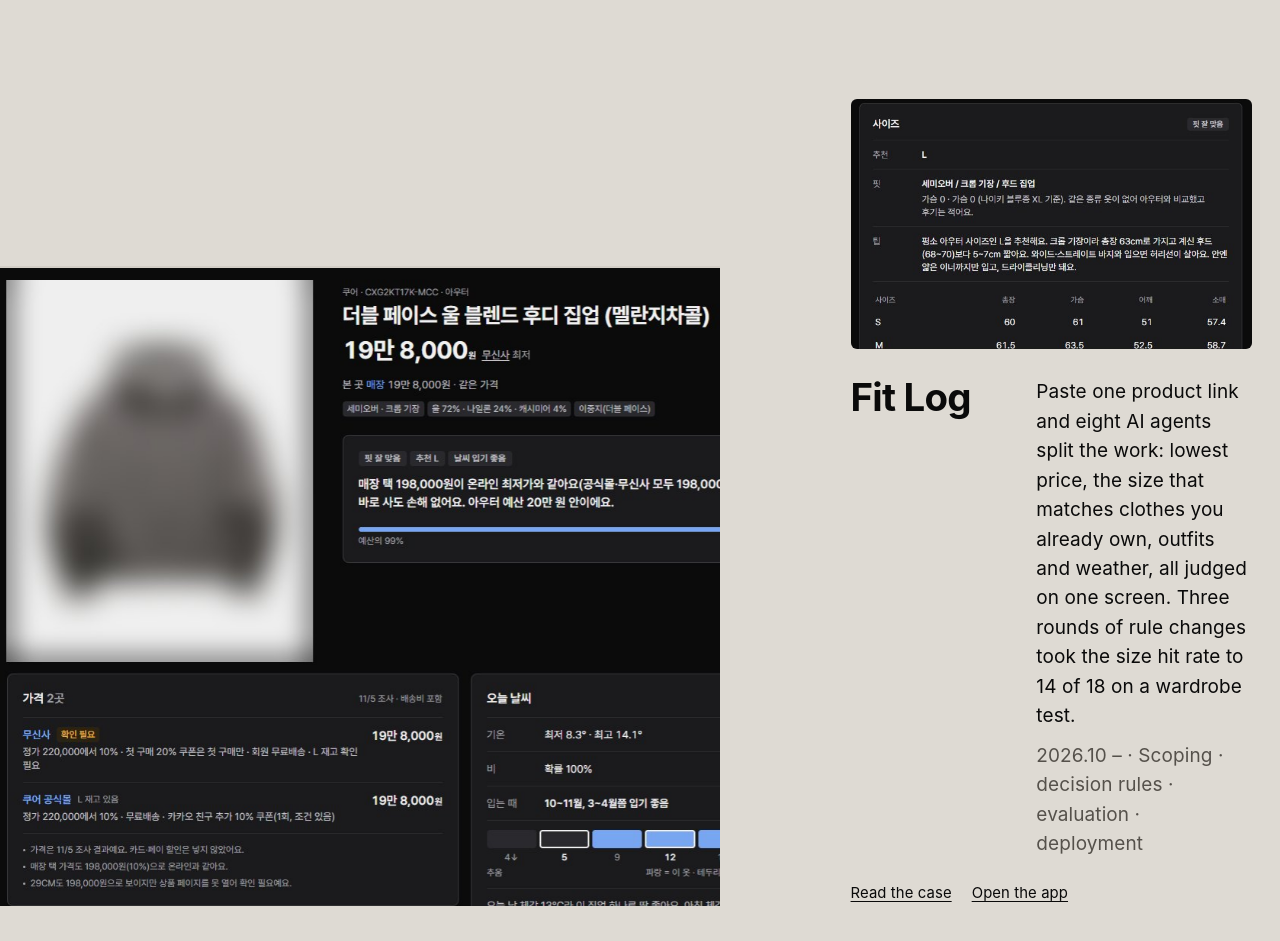
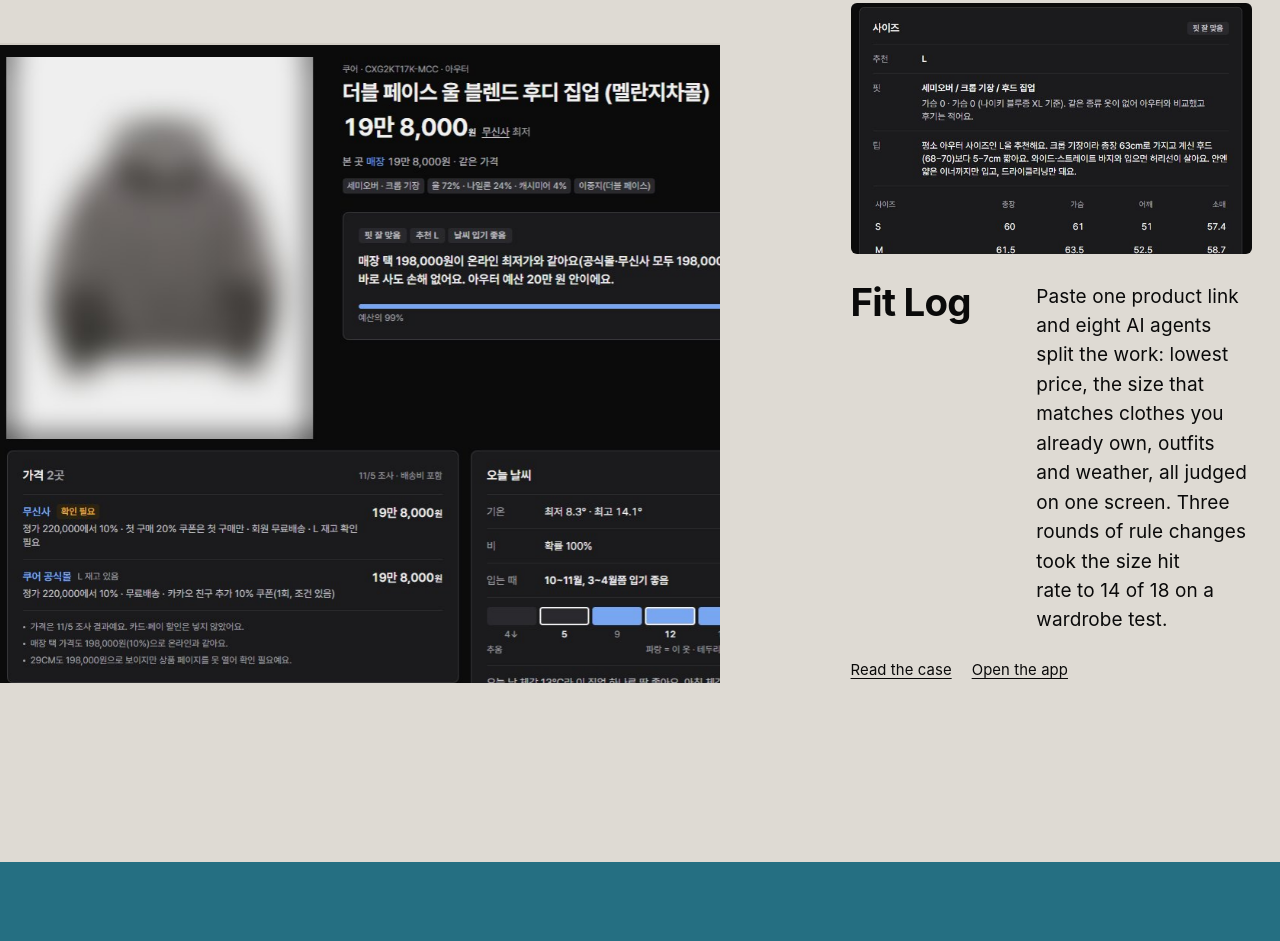
Before and after one commit to Won-22/Won-22.github.io, a plain HTML site: page index.html in a window 1280 px wide. Shown: the part 1659-2600 px from the top of the page. Drawn offline with nearby package versions, Linux system fonts and the light colour scheme; a web font is replaced by a local one.

Commit message:
문구·이메일·역할 줄 삭제, 한국어 줄바꿈 정리 (#3)
- 앱 화면 안내 문구와 © 푸터 줄 삭제
- 이메일 주소와 mailto 링크 삭제 (연락 버튼은 GitHub로)
- 프로젝트 기간·역할 줄, 'Fit Log · 시작일 · 1인 프로젝트' 줄 삭제
- 'FDE 지망 개발자' 제목과 '대전 · FDE 지망 개발자' 줄 삭제
- 문단 text-wrap: pretty, 제목 balance로 줄 끝 정리


Claude-Session: https://claude.ai/code/session_01M6WNffFZC9MTru3tRHwmZm

Co-authored-by: Claude <noreply@anthropic.com>

```diff
--- a/assets/css/site.css
+++ b/assets/css/site.css
@@ -43,6 +43,9 @@
 /* ---------- Base ---------- */
 *, *::before, *::after { box-sizing: border-box; }
 html { -webkit-text-size-adjust: 100%; scroll-behavior: smooth; }
+/* 줄바꿈: 한국어는 낱말 단위로만 끊고, 마지막 줄이 한두 글자만 남지 않게 */
+p, li, dd, figcaption, blockquote { text-wrap: pretty; }
+h1, h2, h3 { text-wrap: balance; }
 body {
   margin: 0; background: var(--bg); color: var(--ink);
   font-family: var(--font-text); font-size: var(--step-body); line-height: 1.6;
@@ -93,7 +96,7 @@ ol, ul { padding: 0; list-style: none; }
 .wordmark text { font-family: var(--font-display); font-weight: 500; letter-spacing: -0.05em; }
 .hero .wordmark { transform-origin: 50% 60%; max-height: 52svh; }
 @media (max-width: 640px) { .hero .wordmark { max-height: none; } }
-.hero-bottom nav { display: flex; gap: 20px; }
+.hero-bottom nav { display: flex; gap: 20px; margin-left: auto; }
 
 /* ---------- Intro: staircase statement ---------- */
 .intro {
@@ -110,7 +113,6 @@ ol, ul { padding: 0; list-style: none; }
 .stairs span:nth-child(5) { padding-left: 24vw; color: var(--accent); }
 .intro-pics { display: grid; gap: 16px; align-self: start; margin-top: 8vh; }
 .intro-pics img { width: 100%; aspect-ratio: 3 / 2; object-fit: cover; object-position: left top; }
-.intro-note { grid-column: 1 / -1; align-self: end; font-size: var(--step-small); color: var(--invert-muted); max-width: 40ch; margin-top: 48px; }
 
 /* ---------- Work: oversized visual, small cluster ---------- */
 .work { padding-top: var(--gap-section); overflow: hidden; }
@@ -209,14 +211,13 @@ a.contact-row:hover { background: var(--ink); color: var(--bg); }
 a.contact-row:hover .go { transform: translateX(8px); }
 
 /* ---------- Footer: invitation over a cropped name ---------- */
-.site-footer { background: var(--invert-bg); color: var(--invert-ink); min-height: 88svh; overflow: hidden; display: grid; grid-template-rows: auto 1fr auto auto; padding: clamp(64px, 8vw, 120px) var(--margin) 0; }
+.site-footer { background: var(--invert-bg); color: var(--invert-ink); min-height: 88svh; overflow: hidden; display: grid; grid-template-rows: auto 1fr auto; padding: clamp(64px, 8vw, 120px) var(--margin) 0; }
 .footer-top { display: grid; grid-template-columns: repeat(12, 1fr); gap: 24px; }
 .footer-invite { grid-column: 1 / 8; }
 .footer-invite h2 { font-size: clamp(40px, 5vw, 80px); line-height: 1.02; letter-spacing: -0.03em; font-weight: 700; }
 .footer-invite .btn { margin-top: 32px; background: var(--invert-ink); color: var(--invert-bg); }
 .footer-invite .btn:hover { background: var(--accent); color: var(--accent-ink); }
 .footer-links { grid-column: 10 / 13; display: grid; gap: 10px; align-content: start; justify-items: start; font-size: 16px; }
-.footer-legal { display: flex; justify-content: space-between; flex-wrap: wrap; gap: 8px 24px; font-size: var(--step-small); color: var(--invert-muted); padding-bottom: 12px; }
 .footer-mark { position: relative; margin: 0 calc(var(--margin) * -1); height: 25vw; overflow: hidden; }
 .footer-mark .wordmark { position: absolute; top: 4px; left: var(--margin); width: calc(100% - var(--margin) * 2); transform-origin: 50% 0; }
 
@@ -333,6 +334,7 @@ a.contact-row:hover .go { transform: translateX(8px); }
   .hero-shot { display: block; margin: 32px 0 0; overflow: hidden; border-radius: 6px; }
   .hero-shot img { width: 100%; height: auto; }
   .hero-bottom { flex-direction: column; align-items: flex-start; gap: 12px; margin-top: 24px; }
+  .hero-bottom nav { margin-left: 0; }
 
   .intro { grid-template-columns: 1fr; min-height: auto; padding-top: 96px; }
   .stairs { font-size: 6vw; }
@@ -384,7 +386,6 @@ a.contact-row:hover .go { transform: translateX(8px); }
 }
 @media (min-width: 641px) { .hero-shot { display: none; } }
 
-.hero-role { display: block; position: relative; z-index: 1; margin-top: 24px; font-family: var(--font-text); font-size: var(--step-lead); font-weight: 600; letter-spacing: -0.01em; line-height: 1.3; }
 .stairs span:nth-child(2) { padding-left: 4vw; }
 .stairs span:nth-child(3) { padding-left: 8vw; }
 .stairs span:nth-child(4) { padding-left: 12vw; }
--- a/assets/js/site.js
+++ b/assets/js/site.js
@@ -41,7 +41,6 @@
       { ko: "18벌로 재며 고쳐서", en: "shipped it, measured it," },
       { ko: "14벌을 맞혔습니다.", en: "and got 14 of 18 right." }
     ],
-    introNote: { ko: "Fit Log · 2026년 10월 21일 시작 · 1인 프로젝트", en: "Fit Log · started 21 October 2026 · solo project" },
     measureHead: { ko: "규칙을 바꾸고 다시 쟀어요", en: "Change the rule, measure again" },
     measureLead: {
       ko: "옷장에서 옷 한 벌씩 빼고, 나머지로 그 옷의 사이즈를 맞히는 18문제예요. 방법을 골라 보세요.",
@@ -92,8 +91,6 @@
     footInvite: { ko: "같이 풀 문제를\n찾고 있어요", en: "Bring me\na real problem" },
     footBtnMail: { ko: "이메일 보내기", en: "Send an email" },
     footBtnGit: { ko: "GitHub 보기", en: "See GitHub" },
-    legal: { ko: "앱 화면은 실제 사용 화면이며, 쇼핑몰 상품 사진은 흐리게 처리했어요.", en: "App screens are real usage; store product photos are blurred." },
-    built: { ko: "HTML·CSS·JS로 직접 만든 사이트", en: "Hand-built in HTML, CSS and JS" },
     backHome: { ko: "← 처음으로", en: "← Home" },
     notFound: { ko: "이 프로젝트를 찾지 못했어요.", en: "Project not found." },
     otherWork: { ko: "다른 작업 보기", en: "See other work" }
@@ -223,7 +220,7 @@
   function renderHome() {
     var me = P.profile, projects = P.projects || [];
     var main = $("#main"); if (!main || !me) return;
-    document.title = t(me.name) + " · " + t(me.role);
+    document.title = t(me.name) + " · " + t({ ko: "포트폴리오", en: "Portfolio" });
     var first = projects[0];
 
     // 첫 화면
@@ -242,7 +239,6 @@
     var nameRow = el("div", { class: "hero-name" });
     var h1 = el("h1");
     h1.appendChild(wordmark(me.wordmark, t(me.name)));
-    h1.appendChild(el("span", { class: "hero-role", text: t(me.role) }));
     nameRow.appendChild(h1);
     hero.appendChild(nameRow);
     if (first) {
@@ -250,7 +246,6 @@
       hero.appendChild(shot);
     }
     var bottom = el("div", { class: "hero-bottom" });
-    bottom.appendChild(el("p", { text: t(me.location) + " · " + t(me.role) }));
     var bnav = el("nav", { "aria-label": "Sections" }, [
       linkEl(t(UI.work), "#work"), linkEl(t(UI.how), "#how"), linkEl(t(UI.contact), "#contact")
     ]);
@@ -259,7 +254,7 @@
     main.appendChild(hero);
 
     // 계단 문장
-    var intro = el("section", { class: "intro", "aria-label": t(UI.introNote) });
+    var intro = el("section", { class: "intro", "aria-label": "Fit Log" });
     var stairs = el("p", { class: "stairs" });
     UI.intro.forEach(function (line, i) { stairs.appendChild(rise(el("span", { text: t(line) }), i)); });
     intro.appendChild(stairs);
@@ -269,7 +264,6 @@
       pics.appendChild(rise(el("img", { src: "assets/img/real/coordi.jpg", alt: t({ ko: "Fit Log 내 옷장 코디 화면", en: "Fit Log outfits from my wardrobe" }), loading: "lazy" }), 3));
     }
     intro.appendChild(pics);
-    intro.appendChild(el("p", { class: "intro-note", text: t(UI.introNote) }));
     main.appendChild(intro);
 
     // 작업
@@ -284,7 +278,7 @@
       tx.appendChild(rise(el("h2", { text: t(p.title) }), 1));
       var desc = el("div");
       desc.appendChild(el("p", { text: t(p.summary) }));
-      desc.appendChild(el("p", { class: "project-role", text: (p.period ? p.period + " · " : "") + t(p.role) }));
+      if (p.role || p.period) desc.appendChild(el("p", { class: "project-role", text: [p.period, p.role && t(p.role)].filter(Boolean).join(" · ") }));
       tx.appendChild(rise(desc, 2));
       cl.appendChild(tx);
       var links = el("p", { class: "project-links" });
@@ -396,7 +390,6 @@
     top.appendChild(links);
     f.appendChild(top);
     f.appendChild(el("div"));
-    f.appendChild(el("p", { class: "footer-legal" }, [el("span", { text: "© 2026 " + t(me.name) + " · " + t(UI.built) }), el("span", { text: t(UI.legal) })]));
     var mark = el("div", { class: "footer-mark", "aria-hidden": "true" });
     mark.appendChild(wordmark(me.wordmark));
     f.appendChild(mark);
--- a/data/profile.js
+++ b/data/profile.js
@@ -8,7 +8,6 @@ window.PORTFOLIO.profile = {
   // 가운데에 크게 들어가는 이름. 영문 3~8글자가 가장 보기 좋아요.
   wordmark: "Won",
   name: { ko: "원", en: "Won" },
-  role: { ko: "FDE 지망 개발자", en: "Aspiring Forward Deployed Engineer" },
   location: { ko: "대전", en: "Daejeon, Korea" },
 
   // 첫 화면 왼쪽 위 한 문장
@@ -18,7 +17,7 @@ window.PORTFOLIO.profile = {
   },
 
   // 연락처. 비워 두면 그 줄이 숨겨져요.
-  email: "qntkruruqjs@gmail.com",
+  email: "",
   github: "https://github.com/Won-22",
   links: [
     // { label: { ko: "블로그", en: "Blog" }, url: "https://..." }
--- a/data/projects.js
+++ b/data/projects.js
@@ -10,12 +10,10 @@ window.PORTFOLIO.projects = [
   {
     id: "fitlog",
     title: { ko: "Fit Log 핏로그", en: "Fit Log" },
-    period: "2026.10 – ",
     summary: {
-      ko: "옷을 사기 전에 링크 하나를 넣으면 AI 에이전트 8개가 최저가, 내 옷 실측 기준 사이즈, 코디, 날씨를 나눠 조사해 한 화면에 판정합니다. 사이즈 규칙을 세 번 고쳐 옷장 18벌 평가에서 14벌을 맞혔습니다.",
+      ko: "옷을 사기 전에 링크 하나를 넣으면 AI 에이전트 8개가 최저가, 내 옷 실측 기준 사이즈, 코디, 날씨를 나눠 조사해 한 화면에 판정합니다. 사이즈 규칙을 세 번 고쳐 옷장 18벌 평가에서 14벌을 맞혔습니다.",
       en: "Paste one product link and eight AI agents split the work: lowest price, the size that matches clothes you already own, outfits and weather, all judged on one screen. Three rounds of rule changes took the size hit rate to 14 of 18 on a wardrobe test."
     },
-    role: { ko: "기획 · 판정 규칙 · 평가 설계와 운영 · 배포", en: "Scoping · decision rules · evaluation · deployment" },
     // 큰 사진과 작은 사진. 홈 화면 블록에 쓰여요.
     image: "assets/img/real/verdict.jpg",
     imageAlt: { ko: "Fit Log 판정 화면: 가격 2곳 비교, 추천 사이즈 L, 오늘 날씨", en: "Fit Log verdict: two prices compared, size L recommended, today's weather" },
--- a/data/projects/fitlog.js
+++ b/data/projects/fitlog.js
@@ -15,7 +15,7 @@ window.PORTFOLIO.caseStudies = window.PORTFOLIO.caseStudies || {};
 window.PORTFOLIO.caseStudies.fitlog = {
   title: { ko: "Fit Log 핏로그", en: "Fit Log" },
   lede: {
-    ko: "옷을 사기 전에 묻는 쇼핑 판정 앱. 링크 하나로 최저가, 내 옷 기준 사이즈, 코디, 날씨를 한 화면에 판정합니다.",
+    ko: "옷을 사기 전에 묻는 쇼핑 판정 앱. 링크 하나로 최저가, 내 옷 기준 사이즈, 코디, 날씨를 한 화면에 판정합니다.",
     en: "A shopping verdict app you ask before you buy. One link gets you the lowest price, the size that matches your own clothes, outfits and weather on one screen."
   },
   facts: [
```
